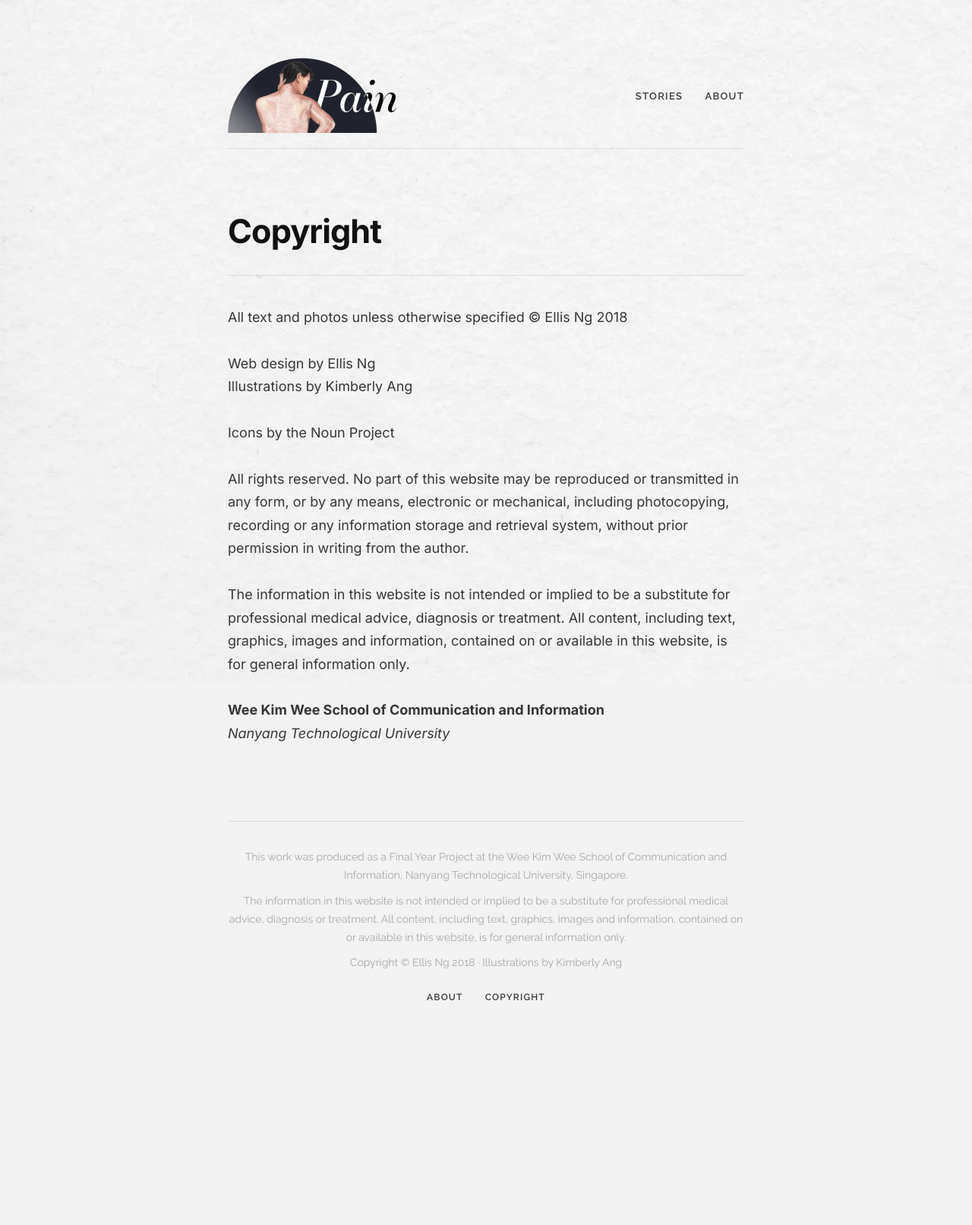
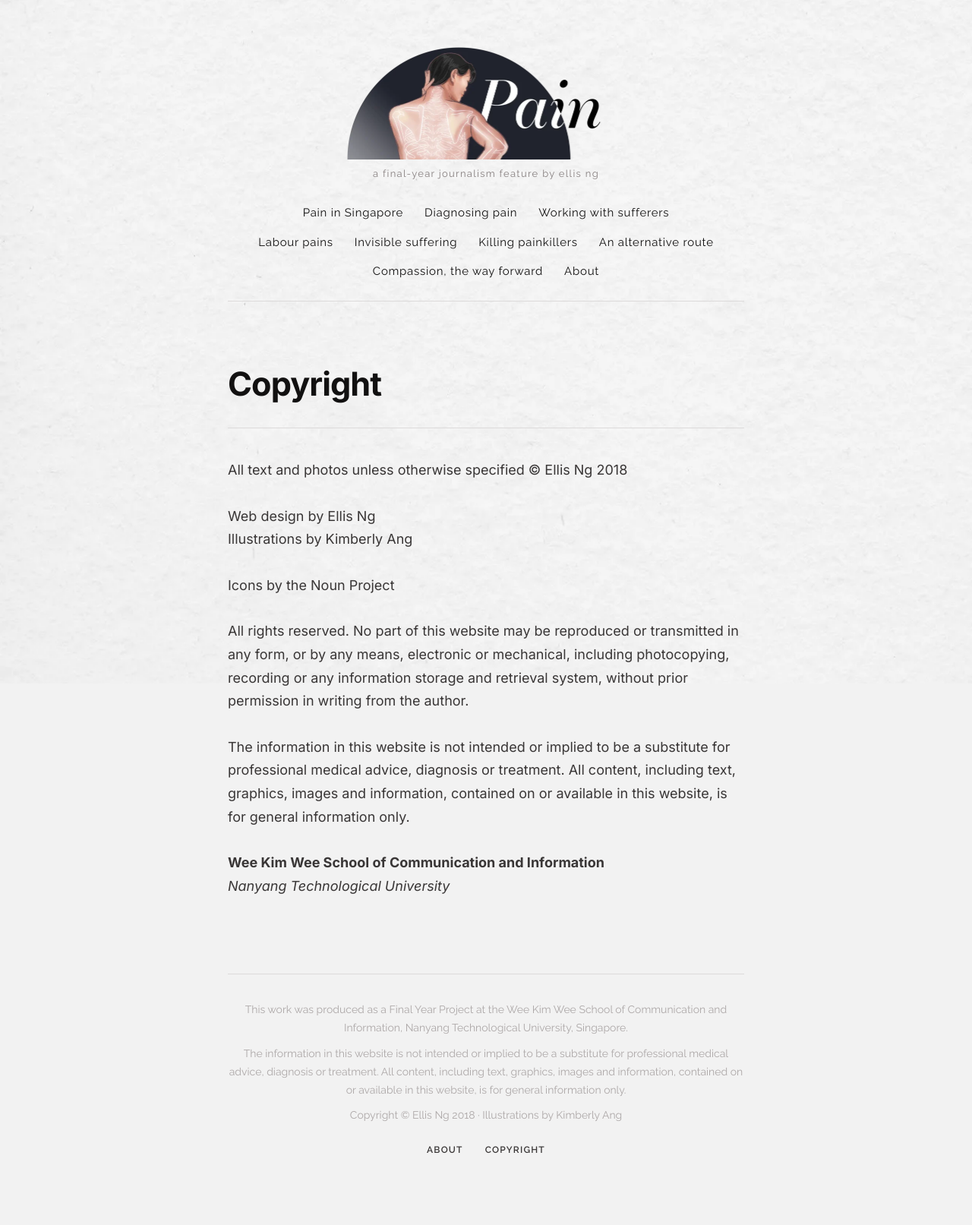
Before and after one commit to ellis-paininsg/painsg-page, a Jekyll site: the page built from copyright.md, in a window 1280 px wide. Shown: the whole page at 76% size. Built offline with Jekyll 4.4.1, drawn with Linux system fonts in a browser that asks for light colours; some web fonts are replaced; comment, search, counter and statistics services are not loaded; before the commit the page ends 1412 px from its top, so only the background shows below that.

Commit message:
Changed navbar to match original site

```diff
--- /dev/null
+++ b/_data/navigation.yml
@@ -0,0 +1,23 @@
+# Links in the menu at the top of every page except the home page.
+# Same list as the original Squarespace site's navigation.
+# break_after: true starts a new line after that link (ignored on phones).
+- title: Pain in Singapore
+  url: /pain-in-singapore/
+- title: Diagnosing pain
+  url: /diagnosing-pain/
+- title: Working with sufferers
+  url: /working-with-sufferers/
+  break_after: true
+- title: Labour pains
+  url: /labour-pains/
+- title: Invisible suffering
+  url: /invisible-suffering/
+- title: Killing painkillers
+  url: /killing-painkillers/
+- title: An alternative route
+  url: /an-alternative-route/
+  break_after: true
+- title: Compassion, the way forward
+  url: /compassion-the-way-forward/
+- title: About
+  url: /about-the-author/
--- a/_includes/navigation.html
+++ b/_includes/navigation.html
@@ -1,9 +1,15 @@
 <nav class="header-nav {% if site.scrollappear_enabled %}scrollappear{% endif %}">
   <a href="{{ '/' | relative_url }}" class="header-logo" title="{{ site.name }}">
-    <img src="{{ '/assets/images/banners/header.webp' | relative_url }}" alt="{{ site.name }}" width="244" height="100">
+    <img src="{{ '/assets/images/banners/header.webp' | relative_url }}" alt="{{ site.name }}" width="366" height="150">
+    <span class="header-tagline">{{ site.tagline }}</span>
   </a>
+  {%- comment -%} Links come from _data/navigation.yml {%- endcomment %}
   <ul class="header-links">
-    <li><a href="{{ '/#stories' | relative_url }}">Stories</a></li>
-    <li><a href="{{ '/about-the-author/' | relative_url }}">About</a></li>
+    {%- for link in site.data.navigation %}
+    <li><a href="{{ link.url | relative_url }}"{% if page.url == link.url %} aria-current="page"{% endif %}>{{ link.title }}</a></li>
+    {%- if link.break_after %}
+    <li class="header-links-break" role="presentation"></li>
+    {%- endif %}
+    {%- endfor %}
   </ul>
 </nav>
--- a/_sass/chalk/_header.scss
+++ b/_sass/chalk/_header.scss
@@ -4,56 +4,79 @@
 
 .header-nav {
   display: flex;
+  flex-direction: column;
   align-items: center;
-  justify-content: space-between;
-  padding: 75px 0 20px;
+  gap: 24px;
+  padding: 60px 0 24px;
   border-bottom: 1px solid $base-border-color;
 }
 
 .header-logo {
-  display: inline-block;
-  font-family: $headline-font;
-  letter-spacing: $headline-letter-spacing;
-  font-size: 36px;
-  font-style: italic;
-  font-weight: 700;
-  color: $header-logo-color;
+  display: flex;
+  flex-direction: column;
+  align-items: center;
   text-decoration: none;
-  &:hover { color: $header-logo-color; }
   img {
     display: block;
     width: auto;
-    height: 100px;
+    height: 150px;
   }
 }
 
+.header-tagline {
+  margin-top: 8px;
+  font-family: $link-font;
+  font-size: 13px;
+  letter-spacing: .1em;
+  text-transform: lowercase; // matches .home-tagline
+  color: $gray;
+}
+
+// Every page listed, centred and wrapping onto as many lines as needed.
 .header-links {
+  display: flex;
+  flex-wrap: wrap;
+  justify-content: center;
+  gap: 4px 28px;
   padding: 0;
   margin: 0;
   list-style: none;
-  li {
-    display: inline-block;
-    margin-left: 24px;
-    &:first-child { margin-left: 0; }
-    a {
-      font-size: 13px;
-      font-weight: 600;
-      letter-spacing: .1em;
-      text-transform: uppercase;
-      text-decoration: none;
-      color: $header-link-color;
-      &:hover { color: $header-link-color-hover; }
+  a {
+    font-size: 15px;
+    font-weight: 400;
+    letter-spacing: .05em;
+    line-height: 1.6;
+    text-decoration: none;
+    color: $gray-darkest;
+    &:hover,
+    &[aria-current="page"] {
+      text-decoration: underline;
+      text-decoration-thickness: 1px;
+      text-underline-offset: 4px;
     }
   }
 }
 
+// Forced line break between links (see break_after in _data/navigation.yml).
+.header-links-break {
+  flex-basis: 100%;
+  height: 0;
+}
+
 @include breakpoint(extra-small) {
+  .header-logo img {
+    height: 120px;
+  }
+  .header-links-break {
+    display: none;
+  }
   .header-nav {
-    flex-direction: column;
-    align-items: center;
-    padding-top: 50px;
+    padding-top: 40px;
   }
   .header-links {
-    margin-top: 8px;
+    gap: 2px 18px;
+    a {
+      font-size: 14px;
+    }
   }
 }
```
Also changed, not shown: assets/images/banners/header.webp.
